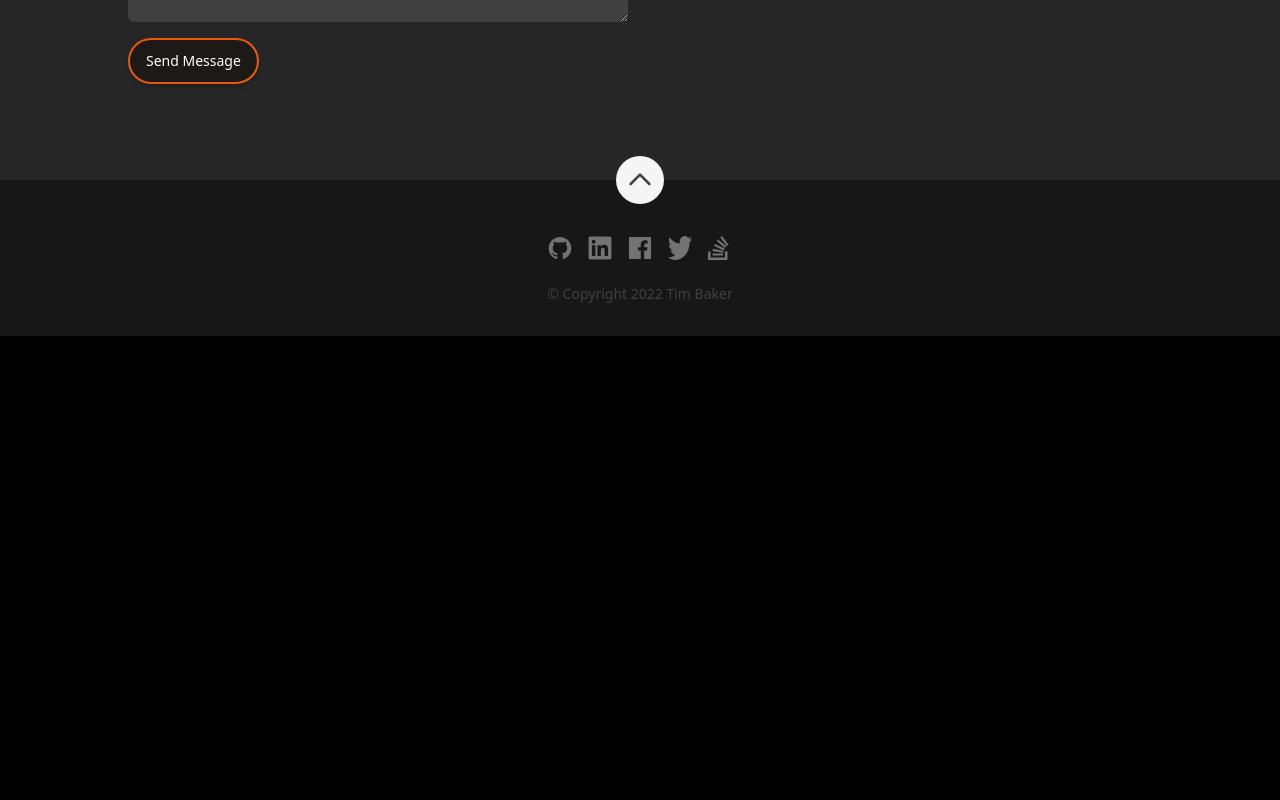
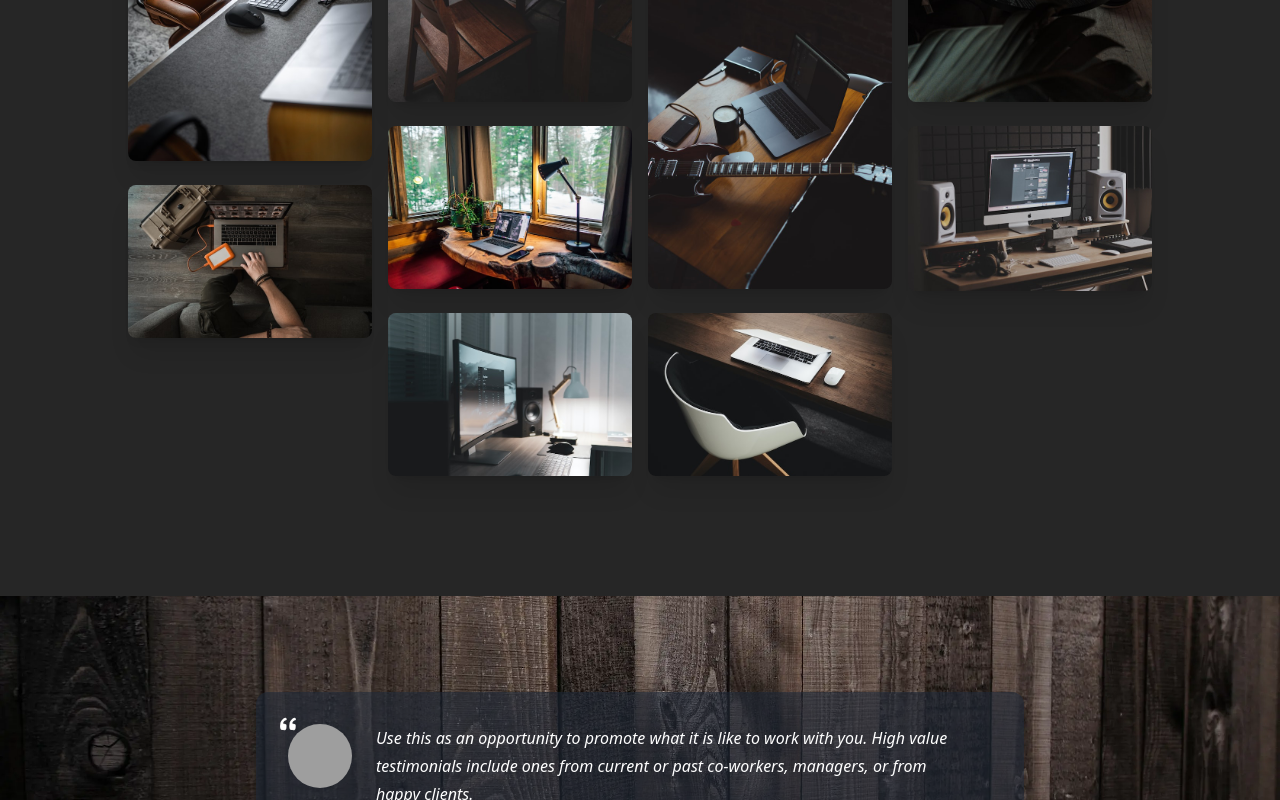
Before and after one commit to bjmccotter7192/mccotter-net-resume, a Next.js app: page / in a window 1280 px wide. Shown: the part 4740-5540 px from the top of the page. Before the commit the page ends 5076 px from the top, so only its background shows below. Built offline with nearby package versions, Linux system fonts and the light colour scheme; grey boxes are pictures that could not be loaded.

Commit message:
replacing removed sections

```diff
--- a/src/pages/index.tsx
+++ b/src/pages/index.tsx
@@ -22,8 +22,8 @@ const Home: FC = memo(() => {
       <Hero />
       <About />
       <Resume />
-      {/* <Portfolio />
-      <Testimonials /> */}
+      <Portfolio />
+      <Testimonials />
       <Contact />
       <Footer />
     </Page>
```
